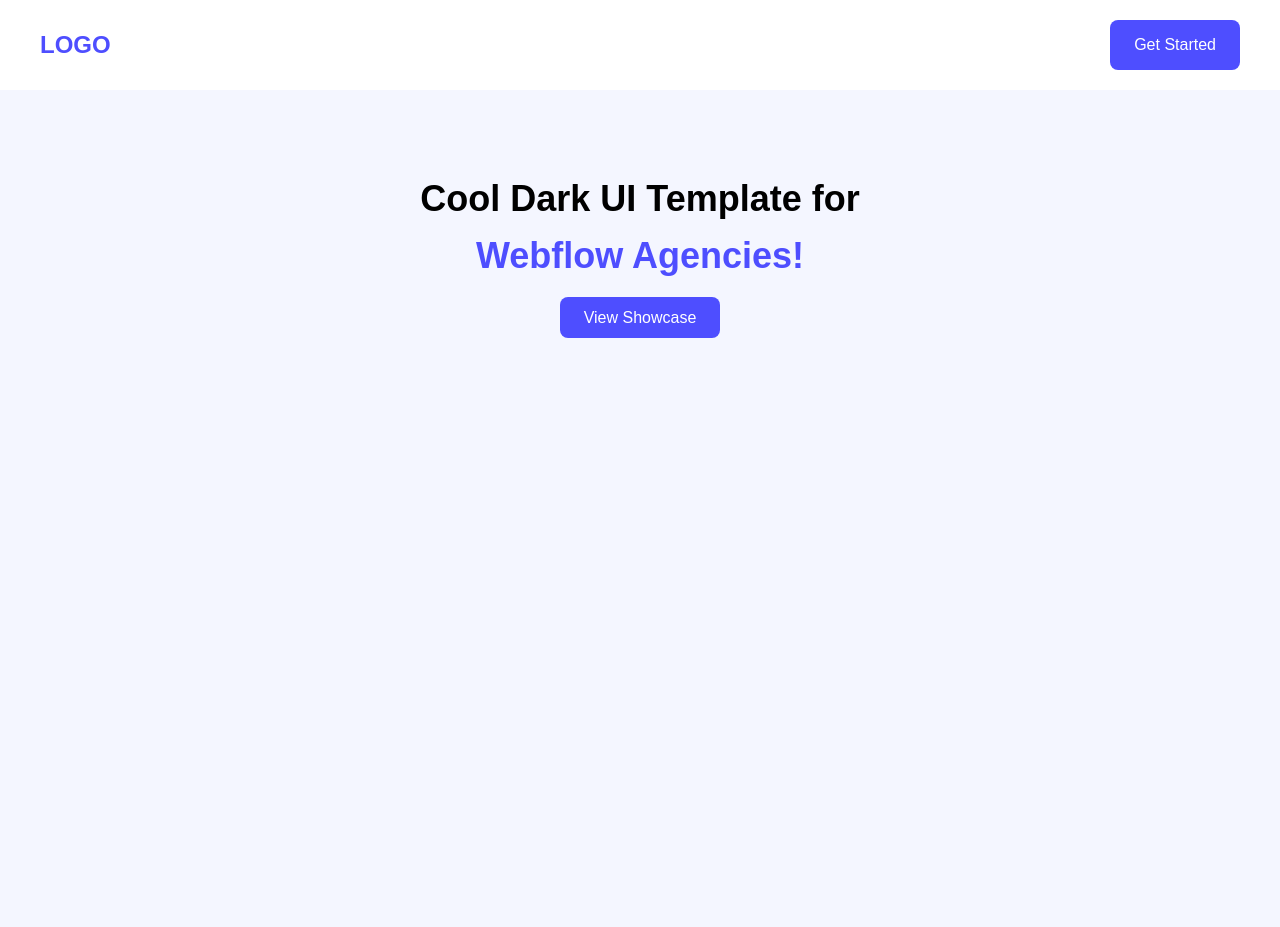
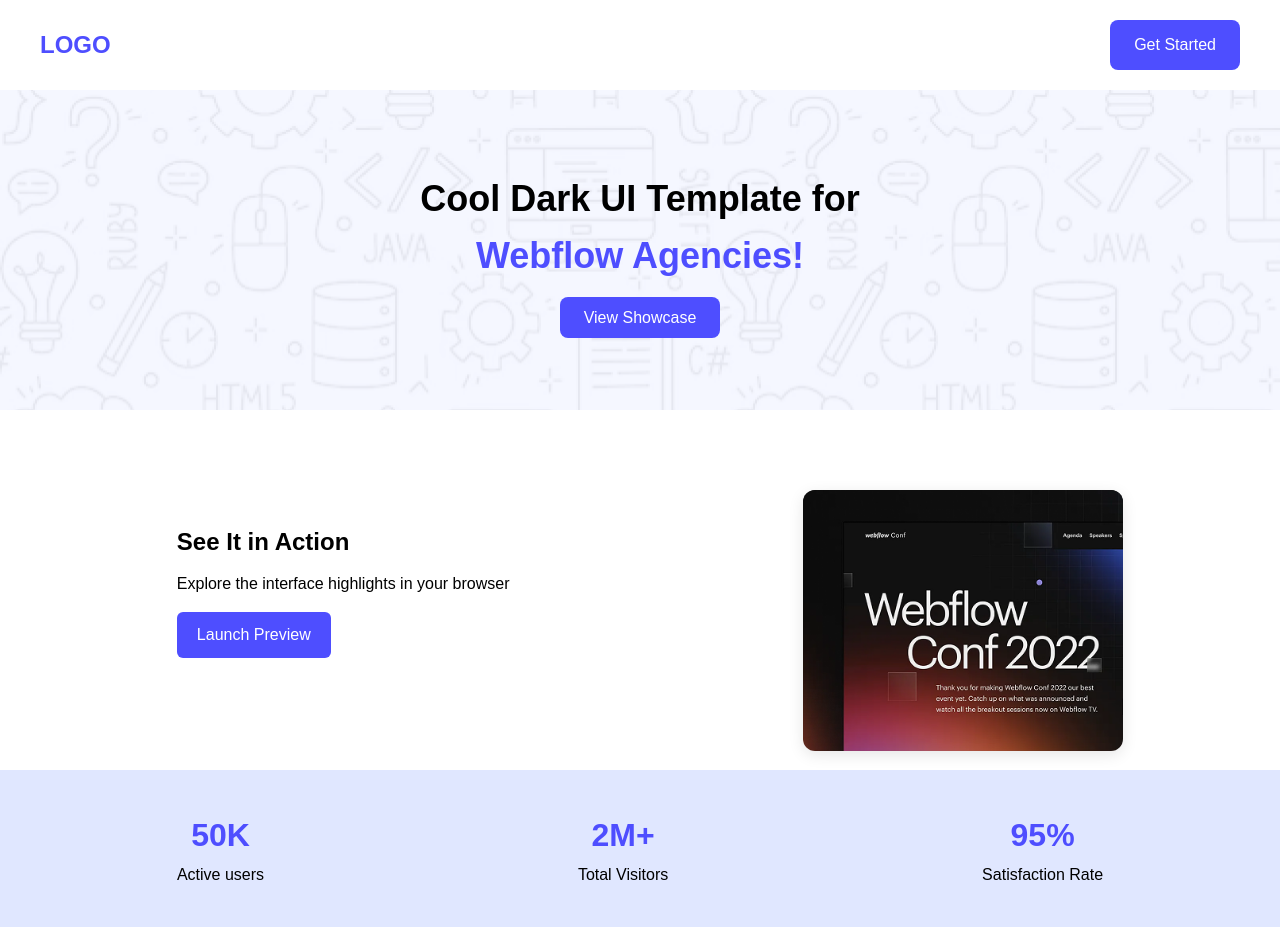
Before and after one commit to anik257/PH-Assignment-1, a plain HTML site: page index.html in a window 1280 px wide. Before the commit the page ends 800 px from the top, so only its background shows below. Drawn offline with Linux system fonts and the light colour scheme.

Commit message:
adding productive user

```diff
--- a/index.css
+++ b/index.css
@@ -21,7 +21,7 @@ a {
   padding: 20px 40px;
   background: #fff;
   align-items: center;
-  box-shadow: 0 2px 5px rgba(0,0,0,0.05);
+  box-shadow: 0 2px 5px #000000;
 }
 
 .logo {
@@ -41,6 +41,7 @@ a {
   text-align: center;
   padding: 80px 20px;
   background: #f4f6ff;
+  background-image: url(Assets/Hero-bg.png);
 }
 
 .hero h1 {
@@ -59,6 +60,18 @@ a {
   padding: 60px 20px;
   flex-wrap: wrap;
   background: #ffffff;
+}
+
+.video-preview .text {
+  max-width: 500px;
+  padding: 20px;
+}
+
+.video-preview .image-box img {
+  max-width: 100%;
+  height: auto;
+  border-radius: 12px;
+  box-shadow: 0 4px 15px rgba(0,0,0,0.1);
 }
 
 .text h2 {
@@ -153,7 +166,7 @@ a {
 }
 
 .contact button {
-  background: #4e4eff;
+  background: #4e47ff;
   color: white;
   padding: 12px;
   border: none;
--- a/index.html
+++ b/index.html
@@ -16,5 +16,32 @@
     <a href="www.view.com" class="btn">View Showcase</a>
   </section>
 
+<section class="video-preview">
+  <div class="text">
+    <h2>See It in Action</h2>
+    <p>Explore the interface highlights in your browser</p>
+    <a href="www.abv.com" class="btn-small">Launch Preview</a>
+  </div>
+
+  <div class="image-box">
+    <img src="Assets/wc-mini.png" alt="Preview Image" />
+  </div>
+</section>
+<section class="stats">
+    <div class="stat-box">
+      <h3>50K</h3>
+      <p>Active users</p>
+    </div>
+    <div class="stat-box">
+      <h3>2M+</h3>
+      <p>Total Visitors</p>
+    </div>
+    <div class="stat-box">
+      <h3>95%</h3>
+      <p>Satisfaction Rate</p>
+    </div>
+  </section>
+
+
 </body>
 </html>
```
